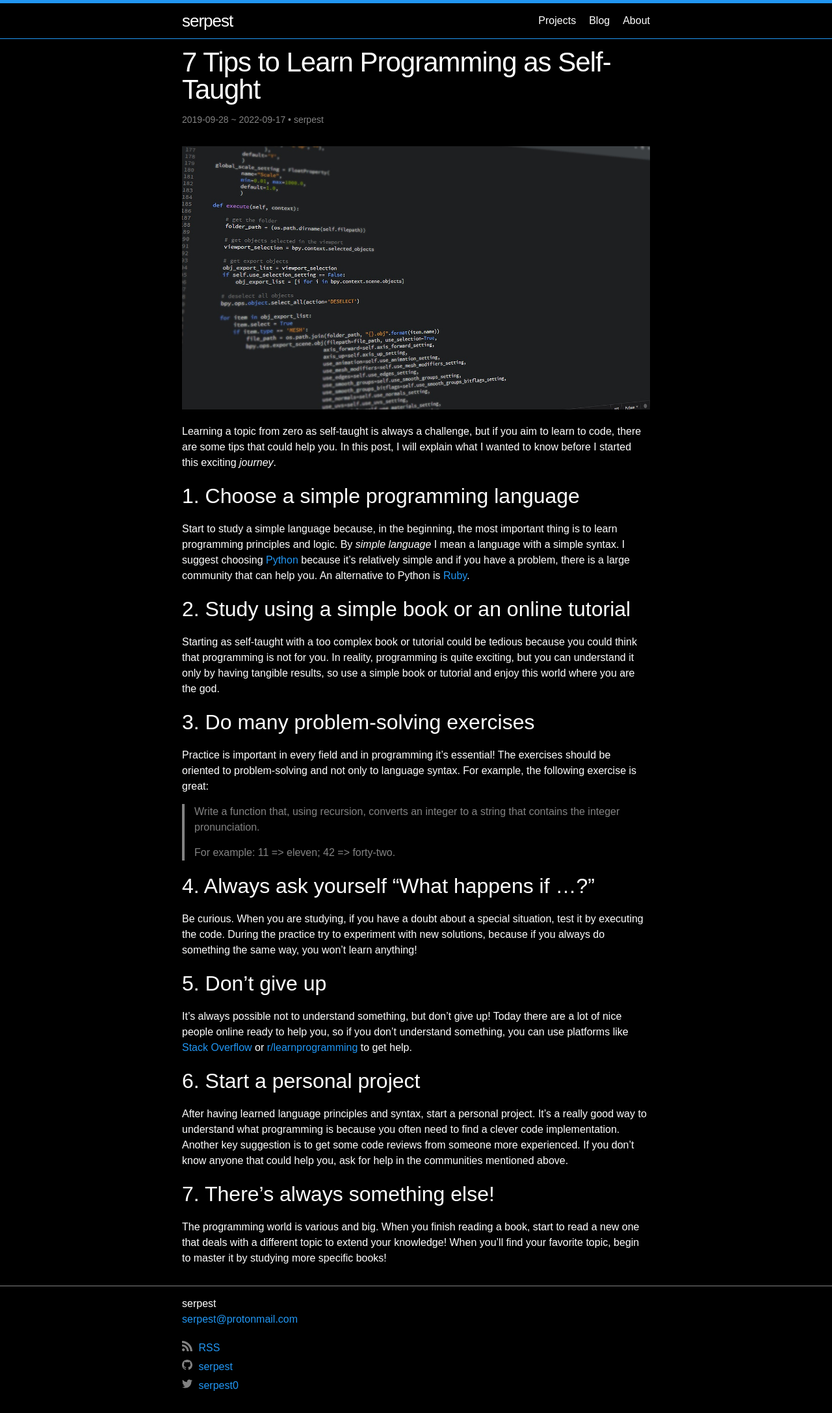
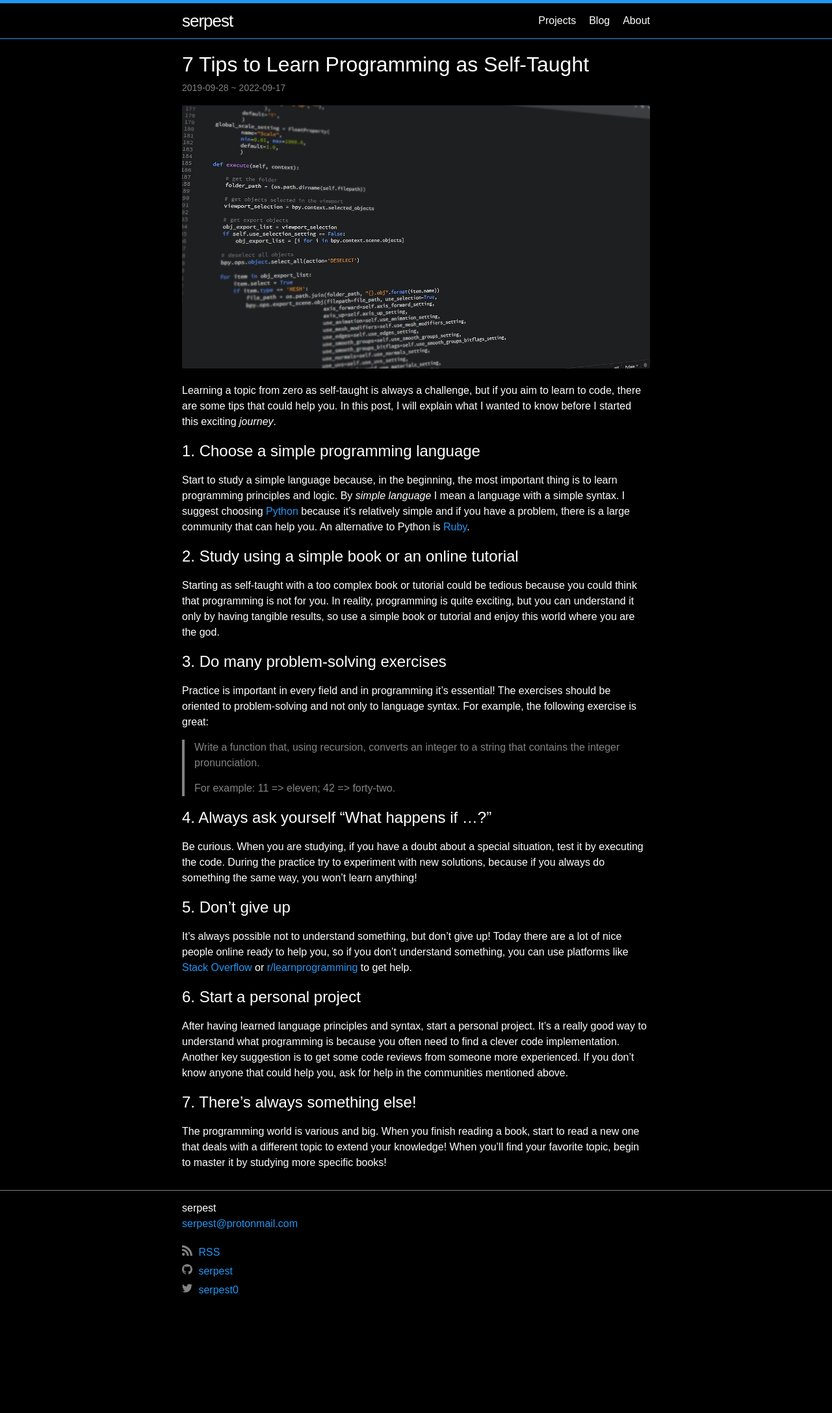
Before and after one commit to serpest/serpest.github.io, a Jekyll site: the page built from _posts/2019-09-28-7-tips-to-learn-programming-as-self-taught.md, in a window 1280 px wide. Shown: the whole page at 65% size. Built offline with Jekyll 4.4.1, drawn with Linux system fonts in a browser that asks for light colours; after the commit the page ends 2027 px from its top, so only the background shows below that.

Commit message:
Improve post layout

```diff
--- a/_includes/head.html
+++ b/_includes/head.html
@@ -1,5 +1,6 @@
 <head>
   <meta name="viewport" content="width=device-width">
+  <title>serpest</title>
   <link rel="icon" href="/assets/images/favicon.ico">
   <link rel="stylesheet" href="{{ "/assets/css/main.css" | relative_url }}">
   {%- feed_meta -%}
--- a/_layouts/about.html
+++ b/_layouts/about.html
@@ -3,6 +3,6 @@ layout: default
 ---
 
 <div>
-  <h1 class="page-header">{{ page.title }}</h1>
+  <h1 class="page-title">{{ page.title }}</h1>
   {{ content }}
 </div>
--- a/_layouts/blog.html
+++ b/_layouts/blog.html
@@ -3,7 +3,7 @@ layout: default
 ---
 
 <div>
-  <h1 class="page-header">{{ page.title }}</h1>
+  <h1 class="page-title">{{ page.title }}</h1>
   {{ content }}
   {%- if site.posts.size > 0 -%}
     <ul class="post-list">
--- a/_layouts/post.html
+++ b/_layouts/post.html
@@ -4,8 +4,8 @@ layout: default
 
 <article itemscope itemtype="http://schema.org/BlogPosting">
   <header class="post-header">
-    <h1 class="post-title" itemprop="name headline">{{ page.title }}</h1>
-    <p class="post-meta">
+    <h1 class="page-title" itemprop="name headline">{{ page.title }}</h1>
+    <span class="post-meta">
       <time datetime="{{ page.date | date_to_xmlschema }}" itemprop="datePublished">
         {{ page.date | date: site.settings.date_format }}
       </time>
@@ -15,15 +15,7 @@ layout: default
           {{ page.modified_date | date: site.settings.date_format }}
         </time>
       {%- endif -%}
-      {%- if page.author -%}
-        •
-        {% for author in page.author %}
-          <span itemprop="author" itemscope itemtype="http://schema.org/Person">
-            <span itemprop="name">{{ author }}</span>
-          </span>
-          {%- if forloop.last == false %}, {% endif -%}
-        {% endfor %}
-      {%- endif -%}</p>
+    </span>
   </header>
   <div class="post-content" itemprop="articleBody">
     {{ content }}
--- a/_layouts/projects.html
+++ b/_layouts/projects.html
@@ -3,7 +3,7 @@ layout: default
 ---
 
 <div>
-  <h1 class="page-header">{{ page.title }}</h1>
+  <h1 class="page-title">{{ page.title }}</h1>
   {{ content }}
   {%- if site.projects.size > 0 -%}
     <ul class="project-list">
--- a/assets/css/main.css
+++ b/assets/css/main.css
@@ -1,10 +1,10 @@
 /* General */
 body, h1, h2, h3, h4, h5, h6, p, blockquote, pre, ul { margin: 0; padding: 0; }
 body { font: 400 16px/1.5 sans-serif, "Segoe UI Emoji"; color: #ffffff; background-color: #000000; display:flex; flex-direction:column; min-height:100vh; }
-.site-header, h1, h2, h3, h4, h5, h6, p, blockquote, pre, ul { margin-bottom: 15px; }
+.site-header, .post-header, h1, h2, h3, h4, h5, h6, p, blockquote, pre, ul { margin-bottom: 15px; }
 
 /* Image */
-img { max-width: 100%; }
+img { max-width: 100%; border-radius: 3px; }
 
 /* Heading */
 h1, h2, h3, h4, h5, h6 { font-weight: 400; }
@@ -37,7 +37,7 @@ pre { padding: 8px 15px; border: 1px solid #828282; border-radius: 3px; backgrou
 .social-media-icon { width: 16px; height: 16px; fill: #828282; padding-right: 5px; }
 
 /* Page */
-.page-header { font-size: 32px; }
+.page-title { font-size: 32px; }
 .page-content { flex: 1; }
 
 /* Project list */
@@ -49,10 +49,6 @@ pre { padding: 8px 15px; border: 1px solid #828282; border-radius: 3px; backgrou
 .post-list > li:not(:last-of-type) { margin-bottom: 20px; }
 
 /* Post */
-.post-header { margin-bottom: 30px; }
-.post-title { font-size: 42px; line-height: 1;; letter-spacing: -1px; }
+.post-header > h1 { margin-bottom: 0px; }
 .post-meta { font-size: 14px; color: #828282; }
 .post-content { margin-bottom: 30px; }
-.post-content h2 { font-size: 32px; }
-.post-content h3 { font-size: 26px; }
-.post-content h4 { font-size: 20px; }
```
